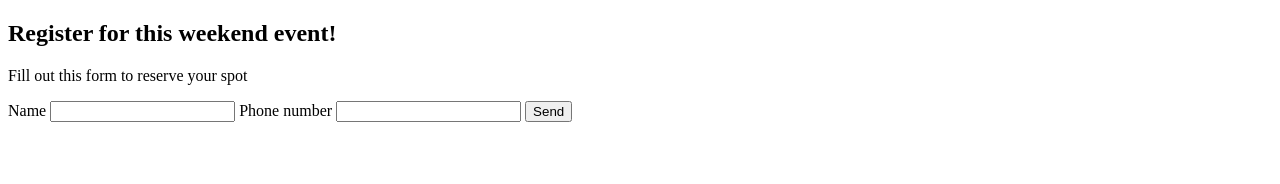
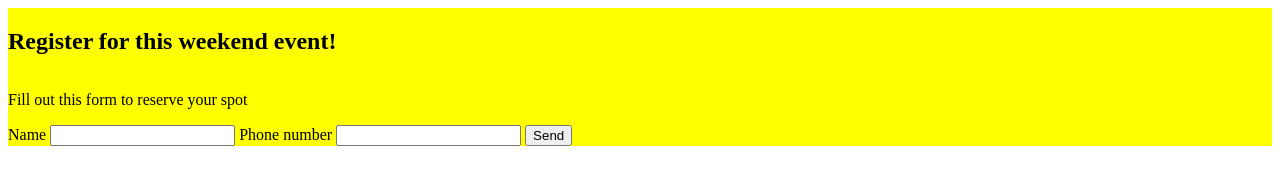
Before and after one commit to PQbiit/dep-lab, a website: page index.html in a window 1280 px wide. Drawn offline with Linux system fonts and the light colour scheme.

Commit message:
check css

```diff
--- a/index.html
+++ b/index.html
@@ -8,7 +8,7 @@
     <title>BBQ Weekend</title>
 </head>
 <body>
-    <div>
+    <div id="center-div">
         <h2>Register for this weekend event!</h2>
         <p>Fill out this form to reserve your spot</p>
         <form>
--- a/styles/style.css
+++ b/styles/style.css
@@ -0,0 +1,5 @@
+#center-div{
+    display: flex;
+    flex-direction: column;
+    background-color: yellow;
+}
```
